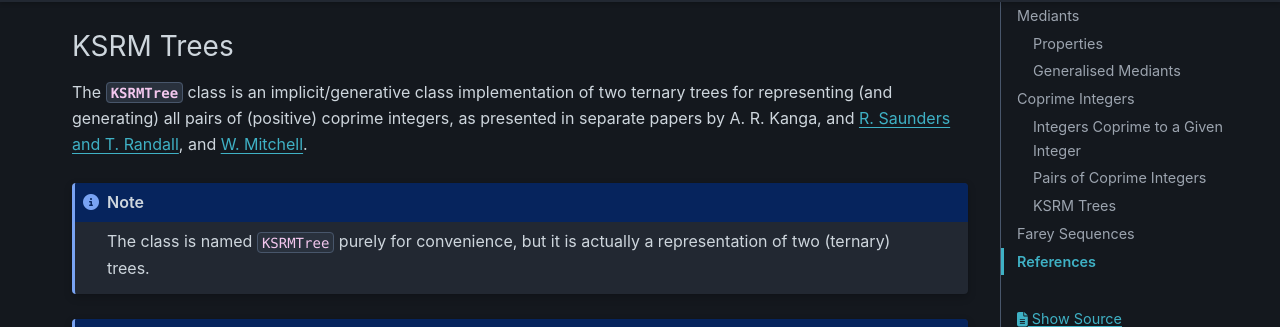
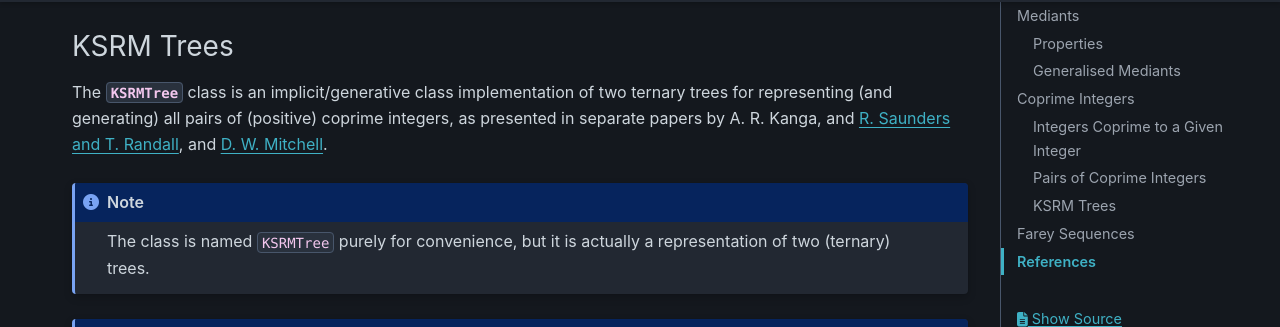
Before and after one commit to sr-murthy/continuedfractions, a Sphinx documentation site: the page built from docs/sources/sequences.rst, in a window 1280 px wide and 900 px high, scrolled down 8184 px. Shown: the part 126-453 px from the top of the window. Built offline with Sphinx 7.4.7 and the PyData theme 0.15.4, drawn with Linux system fonts in a browser that asks for light colours; nearby versions of some CDN libraries.

```diff
--- a/docs/sources/sequences.rst
+++ b/docs/sources/sequences.rst
@@ -382,7 +382,7 @@ A naive implementation of a coprime pairs generating function would involve a se
 KSRM Trees
 ----------
 
-The :py:class:`~continuedfractions.sequences.KSRMTree` class is an implicit/generative class implementation of two ternary trees for representing (and generating) all pairs of (positive) coprime integers, as presented in separate papers by A. R. Kanga, and `R. Saunders and T. Randall <https://doi.org/10.2307/3618576>`_, and `W. Mitchell <https://doi.org/10.2307/3622017>`_.
+The :py:class:`~continuedfractions.sequences.KSRMTree` class is an implicit/generative class implementation of two ternary trees for representing (and generating) all pairs of (positive) coprime integers, as presented in separate papers by A. R. Kanga, and `R. Saunders and T. Randall <https://doi.org/10.2307/3618576>`_, and `D. W. Mitchell <https://doi.org/10.2307/3622017>`_.
 
 .. note::
 
```
